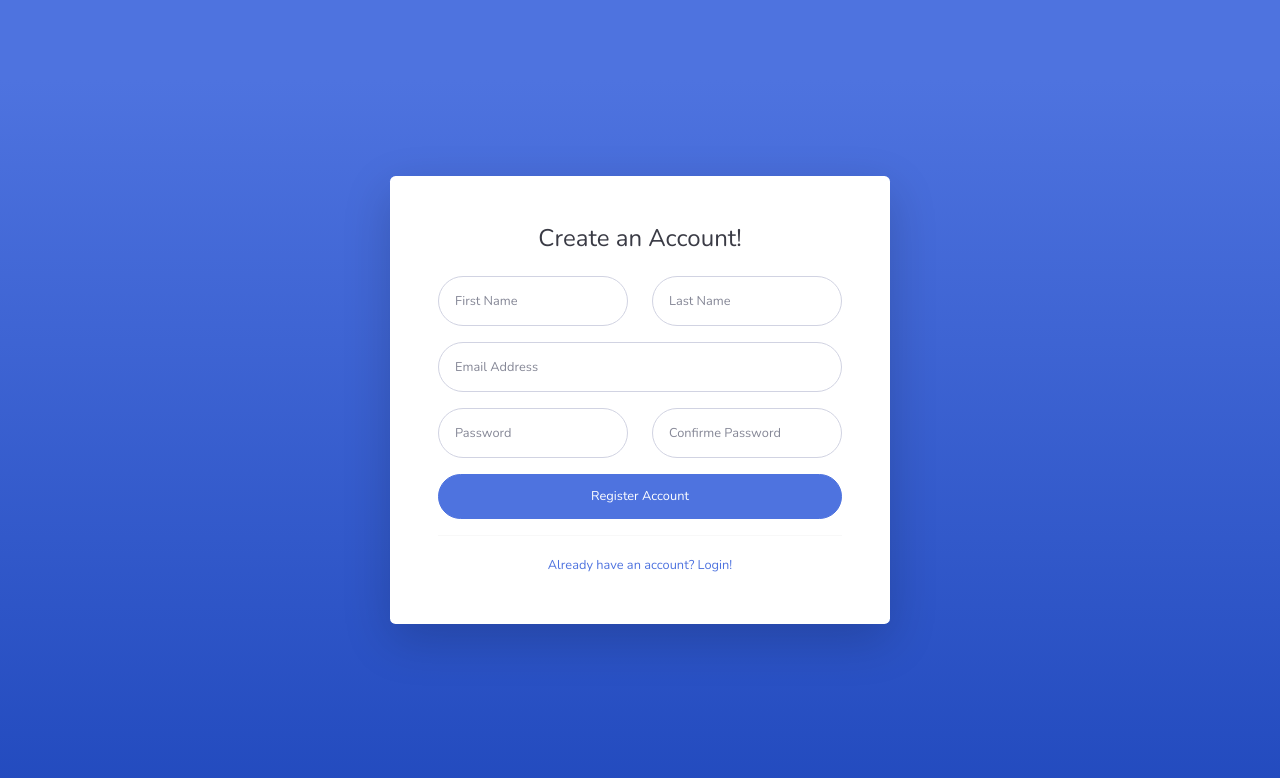
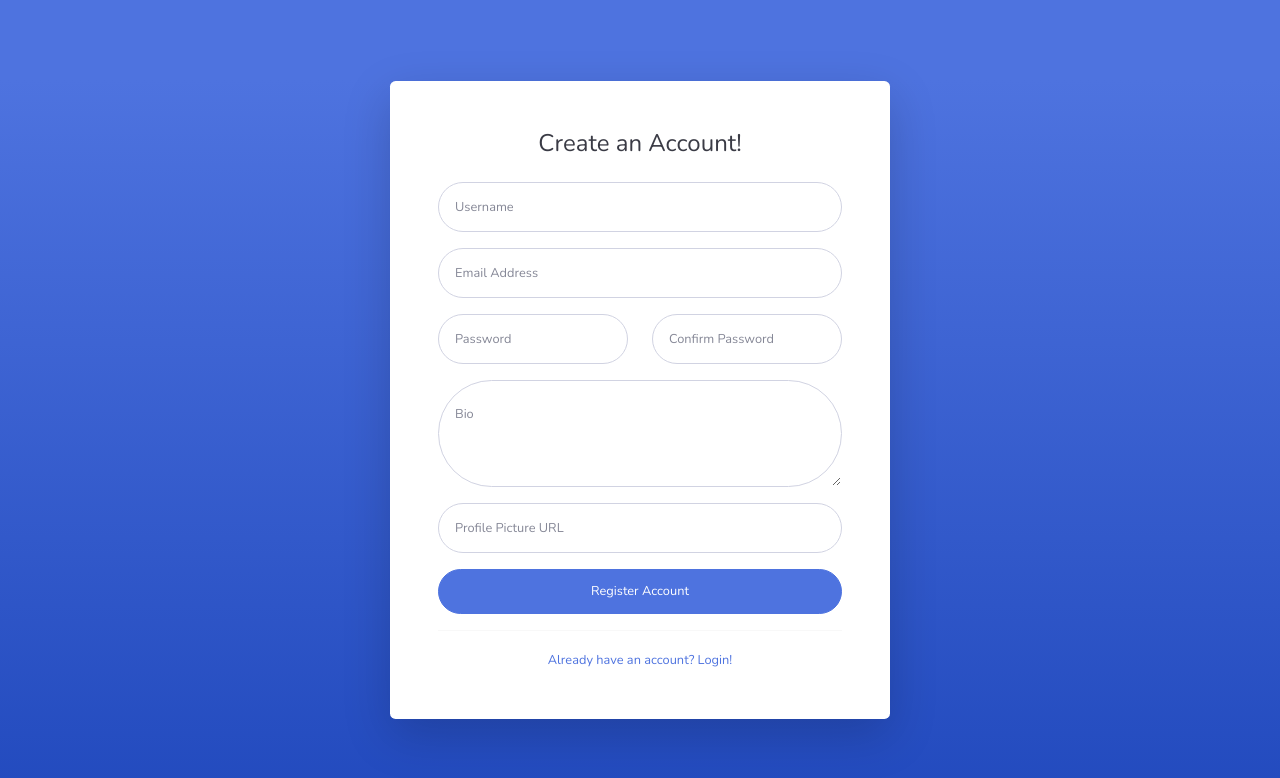
Before and after one commit to mohammedip/Dev.to-Blogging-Plateform, a PHP site: page /View/pages/register.php in a window 1280 px wide. Shown: the top 778 px of the page. Run offline with PHP 8.4, Linux system fonts and the light colour scheme; some libraries are stand-ins or nearby versions.

Commit message:
add the registre method

```diff
--- a/View/pages/register.php
+++ b/View/pages/register.php
@@ -31,31 +31,44 @@
                 <div class="text-center">
                     <h1 class="h4 text-gray-900 mb-4">Create an Account!</h1>
                 </div>
-                <form class="user">
+                <form class="user" action="../../classes/User.php?function=registre" method="POST">
+                    <!-- Username Field -->
+                    <div class="form-group mb-3">
+                        <input type="text" name="username" class="form-control form-control-user" id="exampleUsername" placeholder="Username" required>
+                    </div>
+
+                    <!-- Email Address -->
+                    <div class="form-group mb-3">
+                        <input type="email" name="email" class="form-control form-control-user" id="exampleInputEmail" placeholder="Email Address" required>
+                    </div>
+
+                    <!-- Password and Confirm Password -->
                     <div class="form-group row mb-3">
                         <div class="col-sm-6">
-                            <input type="text" class="form-control form-control-user" id="exampleFirstName" placeholder="First Name">
+                            <input type="password" class="form-control form-control-user" id="exampleInputPassword" placeholder="Password" required>
                         </div>
                         <div class="col-sm-6">
-                            <input type="text" class="form-control form-control-user" id="exampleLastName" placeholder="Last Name">
+                            <input type="password" name="password_hash" class="form-control form-control-user" id="exampleRepeatPassword" placeholder="Confirm Password" required>
                         </div>
                     </div>
+
+                    <!-- Bio (Textarea for a longer description) -->
                     <div class="form-group mb-3">
-                        <input type="email" class="form-control form-control-user" id="exampleInputEmail" placeholder="Email Address">
+                        <textarea class="form-control form-control-user square-border" id="exampleBio" name="bio" placeholder="Bio" rows="3"></textarea>
                     </div>
-                    <div class="form-group row mb-3">
-                        <div class="col-sm-6">
-                            <input type="password" class="form-control form-control-user" id="exampleInputPassword" placeholder="Password">
-                        </div>
-                        <div class="col-sm-6">
-                            <input type="password" class="form-control form-control-user" id="exampleRepeatPassword" placeholder="Confirme Password">
-                        </div>
+
+                    <!-- Profile Picture URL -->
+                    <div class="form-group mb-3">
+                        <input type="text" name="profile_picture_url" class="form-control form-control-user" id="exampleProfilePic" placeholder="Profile Picture URL">
                     </div>
-                    <a href="login.php" class="btn btn-primary btn-user btn-block">
+
+                    <!-- Register Button -->
+                    <button type="submit" class="btn btn-primary btn-user btn-block" >
                         Register Account
-                    </a>
+                    </button>
 
                 </form>
+
                 <hr>
 
                 <div class="text-center">
```
